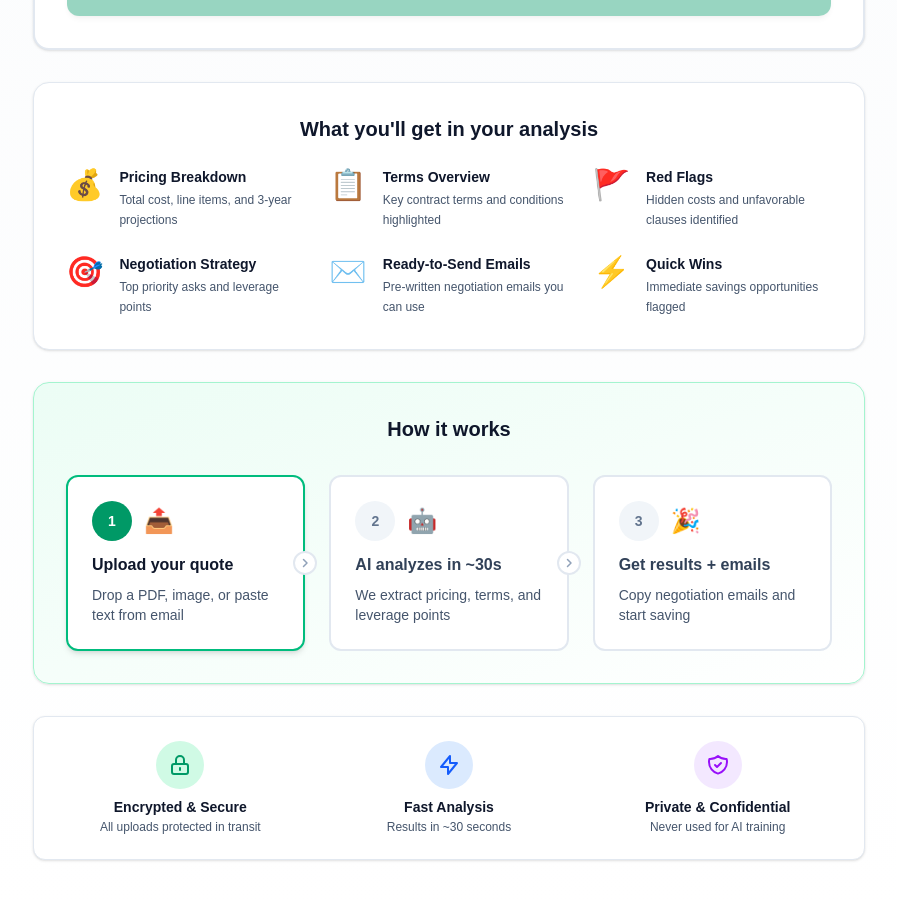
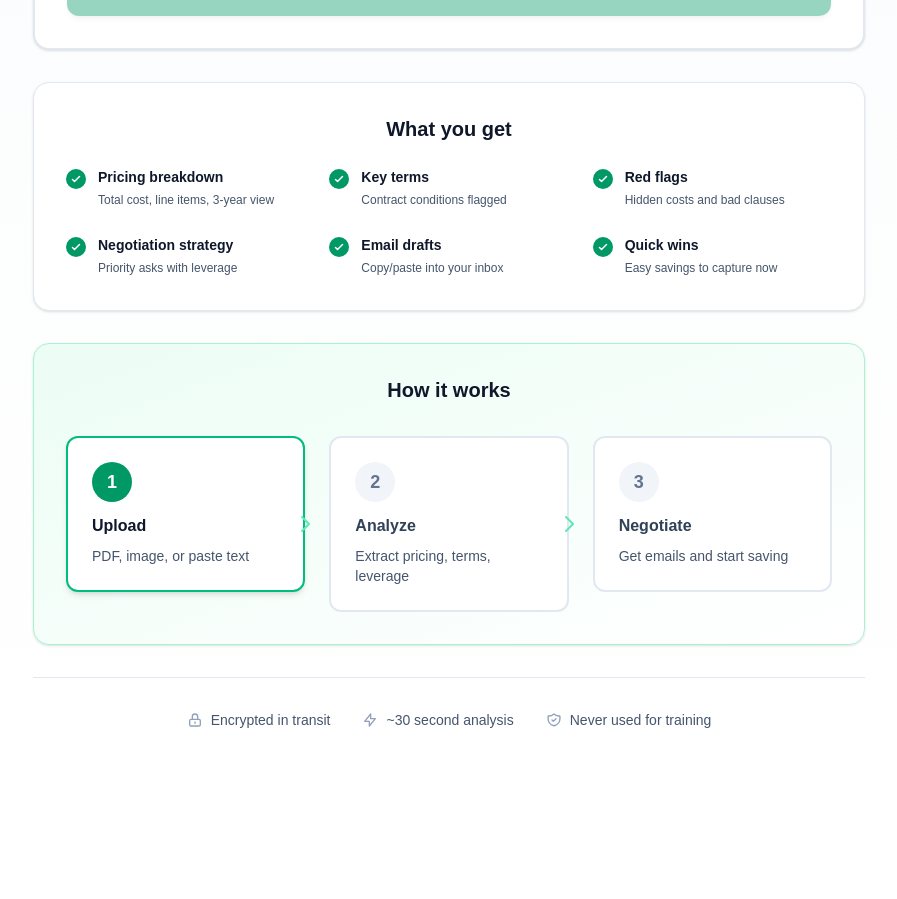
Before and after one commit to Boomchakalala/Dealcheck, a Next.js app: page /try in a window 1280 px wide. Shown: the part 928-1827 px from the top of the page, without its empty margins (191-1088 px from the left). After the commit the page ends 1722 px from the top, so only its background shows below. Built offline with nearby package versions, Linux system fonts and the light colour scheme.

Commit message:
Sandbox autosave

```diff
--- a/src/app/try/page.tsx
+++ b/src/app/try/page.tsx
@@ -272,18 +272,22 @@ export default function TryPage() {
 
         {/* What you'll get - Full width */}
         <div className="bg-white rounded-2xl border border-slate-200 shadow-sm p-8 mb-8">
-          <h3 className="text-xl font-bold text-slate-900 mb-6 text-center">What you&apos;ll get in your analysis</h3>
+          <h3 className="text-xl font-bold text-slate-900 mb-6 text-center">What you get</h3>
           <div className="grid sm:grid-cols-2 lg:grid-cols-3 gap-6">
             {[
-              { icon: '💰', title: 'Pricing Breakdown', desc: 'Total cost, line items, and 3-year projections' },
-              { icon: '📋', title: 'Terms Overview', desc: 'Key contract terms and conditions highlighted' },
-              { icon: '🚩', title: 'Red Flags', desc: 'Hidden costs and unfavorable clauses identified' },
-              { icon: '🎯', title: 'Negotiation Strategy', desc: 'Top priority asks and leverage points' },
-              { icon: '✉️', title: 'Ready-to-Send Emails', desc: 'Pre-written negotiation emails you can use' },
-              { icon: '⚡', title: 'Quick Wins', desc: 'Immediate savings opportunities flagged' },
+              { title: 'Pricing breakdown', desc: 'Total cost, line items, 3-year view' },
+              { title: 'Key terms', desc: 'Contract conditions flagged' },
+              { title: 'Red flags', desc: 'Hidden costs and bad clauses' },
+              { title: 'Negotiation strategy', desc: 'Priority asks with leverage' },
+              { title: 'Email drafts', desc: 'Copy/paste into your inbox' },
+              { title: 'Quick wins', desc: 'Easy savings to capture now' },
             ].map((item, i) => (
-              <div key={i} className="flex items-start gap-4">
-                <div className="text-3xl flex-shrink-0">{item.icon}</div>
+              <div key={i} className="flex items-start gap-3">
+                <div className="w-5 h-5 rounded-full bg-emerald-600 flex items-center justify-center flex-shrink-0 mt-0.5">
+                  <svg className="w-3 h-3 text-white" fill="none" viewBox="0 0 24 24" stroke="currentColor">
+                    <path strokeLinecap="round" strokeLinejoin="round" strokeWidth={3} d="M5 13l4 4L19 7" />
+                  </svg>
+                </div>
                 <div>
                   <h4 className="text-sm font-semibold text-slate-900 mb-1">{item.title}</h4>
                   <p className="text-xs text-slate-600 leading-relaxed">{item.desc}</p>
@@ -298,9 +302,9 @@ export default function TryPage() {
           <h3 className="text-xl font-bold text-slate-900 mb-8 text-center">How it works</h3>
           <div className="grid grid-cols-1 md:grid-cols-3 gap-6">
             {[
-              { num: 1, label: 'Upload your quote', desc: 'Drop a PDF, image, or paste text from email', icon: '📤', active: step === 1 },
-              { num: 2, label: 'AI analyzes in ~30s', desc: 'We extract pricing, terms, and leverage points', icon: '🤖', active: step === 2 },
-              { num: 3, label: 'Get results + emails', desc: 'Copy negotiation emails and start saving', icon: '🎉', active: step === 3 },
+              { num: 1, label: 'Upload', desc: 'PDF, image, or paste text', active: step === 1 },
+              { num: 2, label: 'Analyze', desc: 'Extract pricing, terms, leverage', active: step === 2 },
+              { num: 3, label: 'Negotiate', desc: 'Get emails and start saving', active: step === 3 },
             ].map((s, idx) => (
               <div key={s.num} className="relative">
                 <div className={`bg-white rounded-xl border-2 p-6 transition-all ${
@@ -308,15 +312,12 @@ export default function TryPage() {
                     ? 'border-emerald-500 shadow-md'
                     : 'border-slate-200'
                 }`}>
-                  <div className="flex items-center gap-3 mb-3">
-                    <div className={`w-10 h-10 rounded-full flex items-center justify-center text-sm font-bold ${
+                  <div className={`w-10 h-10 rounded-full flex items-center justify-center text-lg font-bold mb-3 ${
                     s.active
                       ? 'bg-emerald-600 text-white'
                       : 'bg-slate-100 text-slate-500'
                   }`}>
                     {s.num}
-                    </div>
-                    <div className="text-2xl">{s.icon}</div>
                   </div>
                   <h4 className={`text-base font-semibold mb-2 ${s.active ? 'text-slate-900' : 'text-slate-700'}`}>
                     {s.label}
@@ -325,11 +326,9 @@ export default function TryPage() {
                 </div>
                 {idx < 2 && (
                   <div className="hidden md:block absolute top-1/2 -right-3 transform -translate-y-1/2 z-10">
-                    <div className="w-6 h-6 rounded-full bg-white border-2 border-slate-200 flex items-center justify-center">
-                      <svg className="w-3 h-3 text-slate-400" fill="none" viewBox="0 0 24 24" stroke="currentColor">
-                        <path strokeLinecap="round" strokeLinejoin="round" strokeWidth={3} d="M9 5l7 7-7 7" />
+                    <svg className="w-6 h-6 text-emerald-300" fill="none" viewBox="0 0 24 24" stroke="currentColor">
+                      <path strokeLinecap="round" strokeLinejoin="round" strokeWidth={2} d="M9 5l7 7-7 7" />
                     </svg>
-                    </div>
                   </div>
                 )}
               </div>
@@ -337,42 +336,25 @@ export default function TryPage() {
           </div>
         </div>
 
-        {/* Trust badges */}
-        <div className="bg-white rounded-xl border border-slate-200 shadow-sm p-6">
-          <div className="grid sm:grid-cols-3 gap-6">
-            <div className="flex flex-col items-center text-center gap-2">
-              <div className="w-12 h-12 rounded-full bg-emerald-100 flex items-center justify-center">
-                <svg className="w-6 h-6 text-emerald-600" fill="none" viewBox="0 0 24 24" stroke="currentColor">
+        {/* Trust line */}
+        <div className="flex flex-col sm:flex-row items-center justify-center gap-8 text-sm text-slate-600 border-t border-slate-200 pt-8">
+          <div className="flex items-center gap-2">
+            <svg className="w-4 h-4 text-slate-400" fill="none" viewBox="0 0 24 24" stroke="currentColor">
               <path strokeLinecap="round" strokeLinejoin="round" strokeWidth={2} d="M12 15v2m-6 4h12a2 2 0 002-2v-6a2 2 0 00-2-2H6a2 2 0 00-2 2v6a2 2 0 002 2zm10-10V7a4 4 0 00-8 0v4h8z" />
             </svg>
+            <span>Encrypted in transit</span>
           </div>
-              <div>
-                <h4 className="text-sm font-semibold text-slate-900 mb-0.5">Encrypted & Secure</h4>
-                <p className="text-xs text-slate-600">All uploads protected in transit</p>
-              </div>
-            </div>
-            <div className="flex flex-col items-center text-center gap-2">
-              <div className="w-12 h-12 rounded-full bg-blue-100 flex items-center justify-center">
-                <svg className="w-6 h-6 text-blue-600" fill="none" viewBox="0 0 24 24" stroke="currentColor">
+          <div className="flex items-center gap-2">
+            <svg className="w-4 h-4 text-slate-400" fill="none" viewBox="0 0 24 24" stroke="currentColor">
               <path strokeLinecap="round" strokeLinejoin="round" strokeWidth={2} d="M13 10V3L4 14h7v7l9-11h-7z" />
             </svg>
+            <span>~30 second analysis</span>
           </div>
-              <div>
-                <h4 className="text-sm font-semibold text-slate-900 mb-0.5">Fast Analysis</h4>
-                <p className="text-xs text-slate-600">Results in ~30 seconds</p>
-              </div>
-            </div>
-            <div className="flex flex-col items-center text-center gap-2">
-              <div className="w-12 h-12 rounded-full bg-purple-100 flex items-center justify-center">
-                <svg className="w-6 h-6 text-purple-600" fill="none" viewBox="0 0 24 24" stroke="currentColor">
+          <div className="flex items-center gap-2">
+            <svg className="w-4 h-4 text-slate-400" fill="none" viewBox="0 0 24 24" stroke="currentColor">
               <path strokeLinecap="round" strokeLinejoin="round" strokeWidth={2} d="M9 12l2 2 4-4m5.618-4.016A11.955 11.955 0 0112 2.944a11.955 11.955 0 01-8.618 3.04A12.02 12.02 0 003 9c0 5.591 3.824 10.29 9 11.622 5.176-1.332 9-6.03 9-11.622 0-1.042-.133-2.052-.382-3.016z" />
             </svg>
-              </div>
-              <div>
-                <h4 className="text-sm font-semibold text-slate-900 mb-0.5">Private & Confidential</h4>
-                <p className="text-xs text-slate-600">Never used for AI training</p>
-              </div>
-            </div>
+            <span>Never used for training</span>
           </div>
         </div>
       </main>
```
Lines whose indentation alone changed are shown as unchanged.
